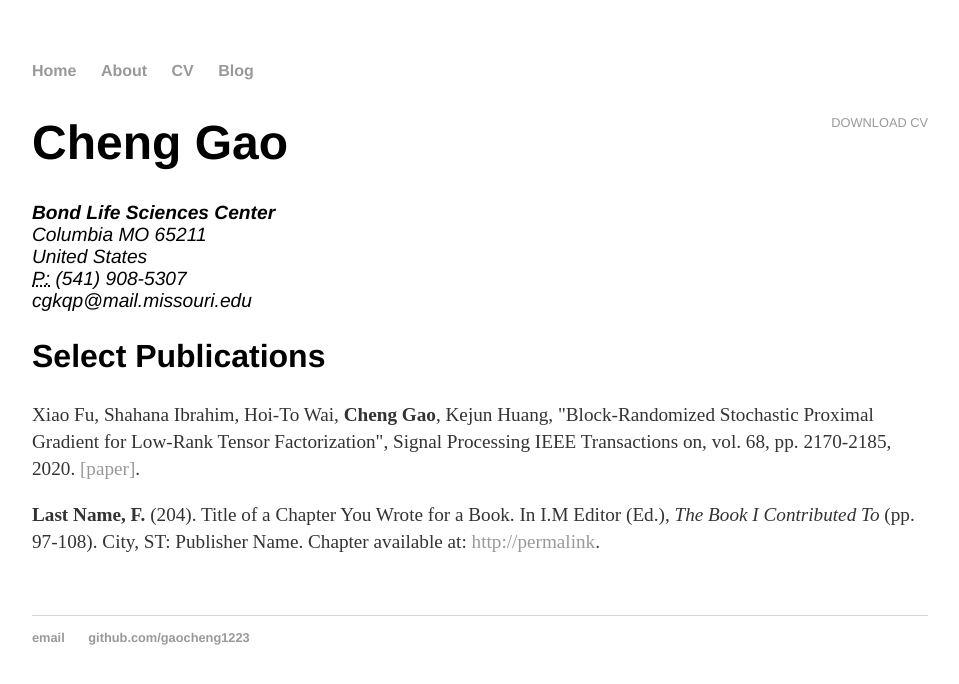
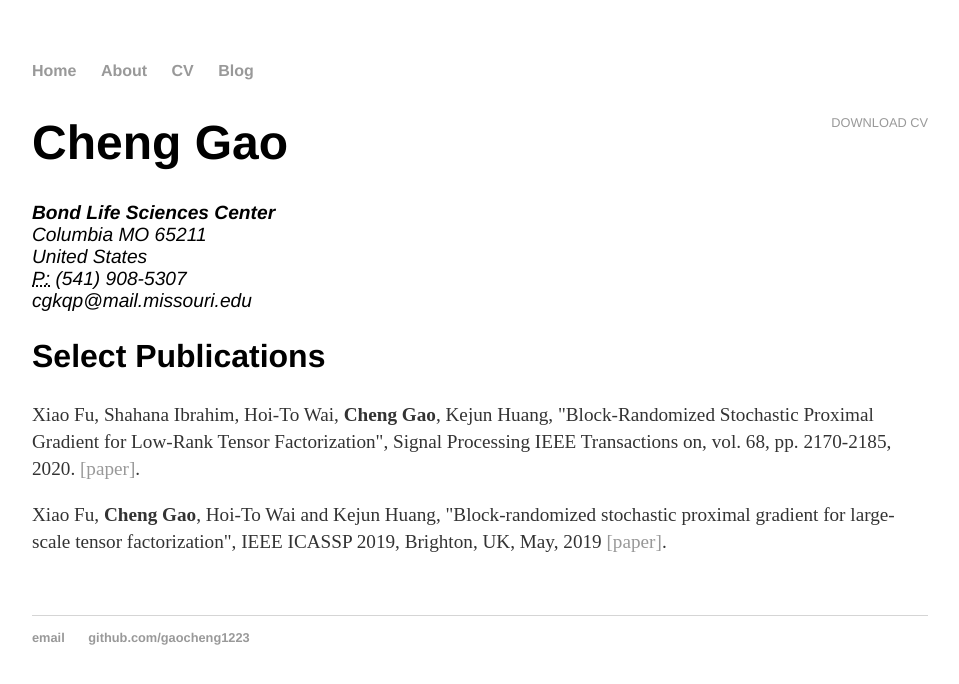
Before and after one commit to gaocheng1994/gaocheng1223.github.io, a Jekyll site: the page built from cv/index.html, in a window 1280 px wide. Shown: the top 684 px of the page, without its empty margins (160-1119 px from the left). Built offline with Jekyll 4.4.1, drawn with Linux system fonts in a browser that asks for light colours.

Commit message:
Update index.html

```diff
--- a/cv/index.html
+++ b/cv/index.html
@@ -17,6 +17,6 @@ title: CV of Cheng Gao
 					<h2>Select Publications</h2>
 
 					<p>Xiao Fu, Shahana Ibrahim, Hoi-To Wai, <strong>Cheng Gao</strong>, Kejun Huang, "Block-Randomized Stochastic Proximal Gradient for Low-Rank Tensor Factorization", Signal Processing IEEE Transactions on, vol. 68, pp. 2170-2185, 2020. <a href="https://ieeexplore.ieee.org/document/9043607">[paper]</a>.
-					<p><strong>Last Name, F.</strong> (204). Title of a Chapter You Wrote for a Book. In I.M Editor (Ed.), <em>The Book I Contributed To</em> (pp. 97-108). City, ST: Publisher Name. Chapter available at: <a href="#">http://permalink</a>.
+					<p>Xiao Fu, <strong>Cheng Gao</strong>, Hoi-To Wai and Kejun Huang, "Block-randomized stochastic proximal gradient for large-scale tensor factorization", IEEE ICASSP 2019, Brighton, UK, May, 2019 <a href="https://ieeexplore.ieee.org/document/8682465">[paper]</a>.
 
 	</div>
```
